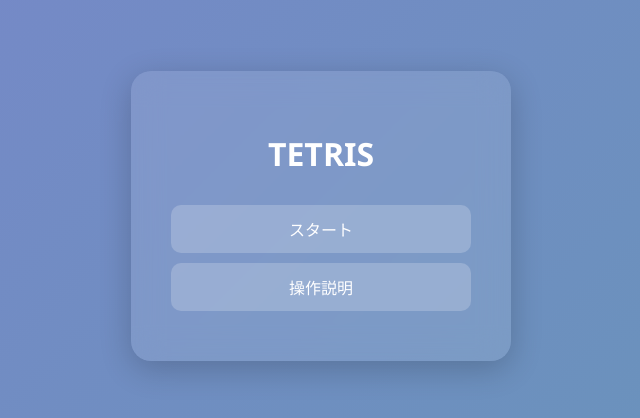
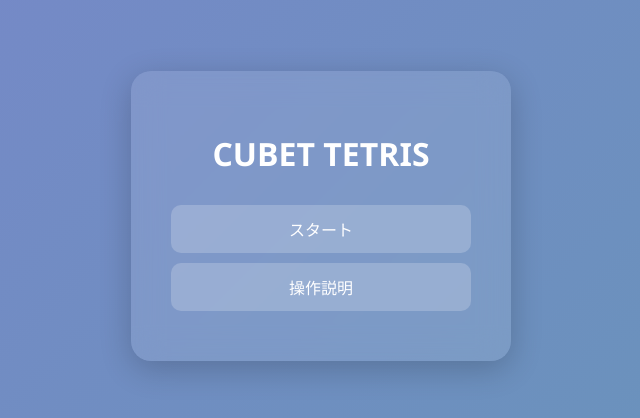
Before and after one commit to sirasaki-konoha/tetris, an Electron app: page index.html in a window 800 px wide. Shown: the part 184-602 px from the top of the page, without its empty margins (79-719 px from the left). Drawn offline with Linux system fonts and the light colour scheme.

Commit message:
CUBET TETRIS

```diff
--- a/index.html
+++ b/index.html
@@ -135,7 +135,7 @@
   <audio id="start-sound" src="play.mp3"></audio>
 
   <div class="glass-card">
-    <h1>TETRIS</h1>
+    <h1>CUBET TETRIS</h1>
     <button id="startBtn">スタート</button>
     <button onclick="playClick(); togglePopup()">操作説明</button>
   </div>
```
Also changed, not shown: tetris/tetris.html (+1 -0 lines).
